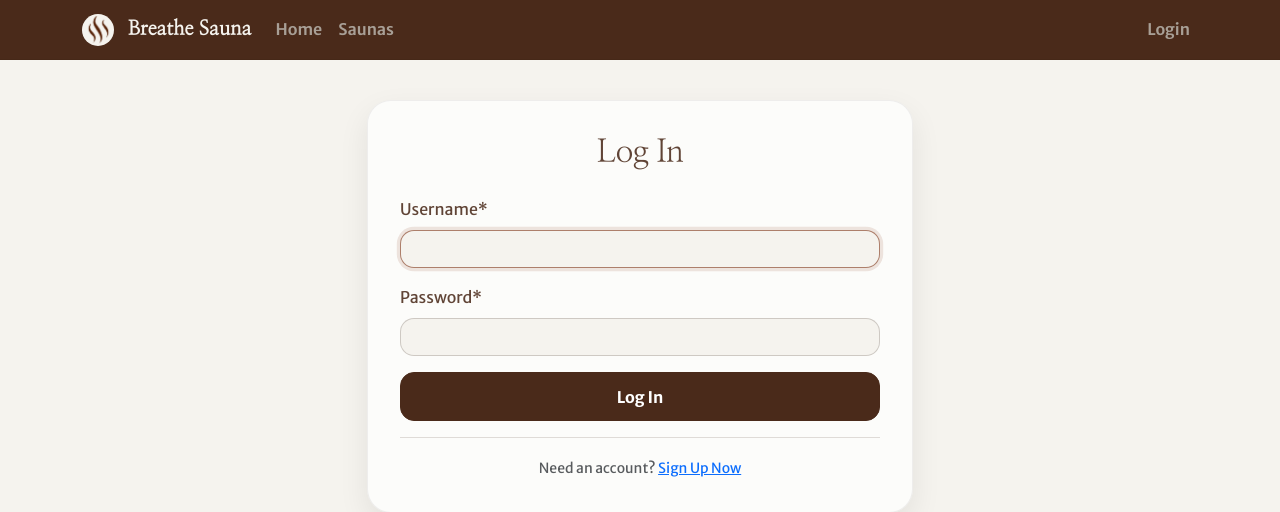
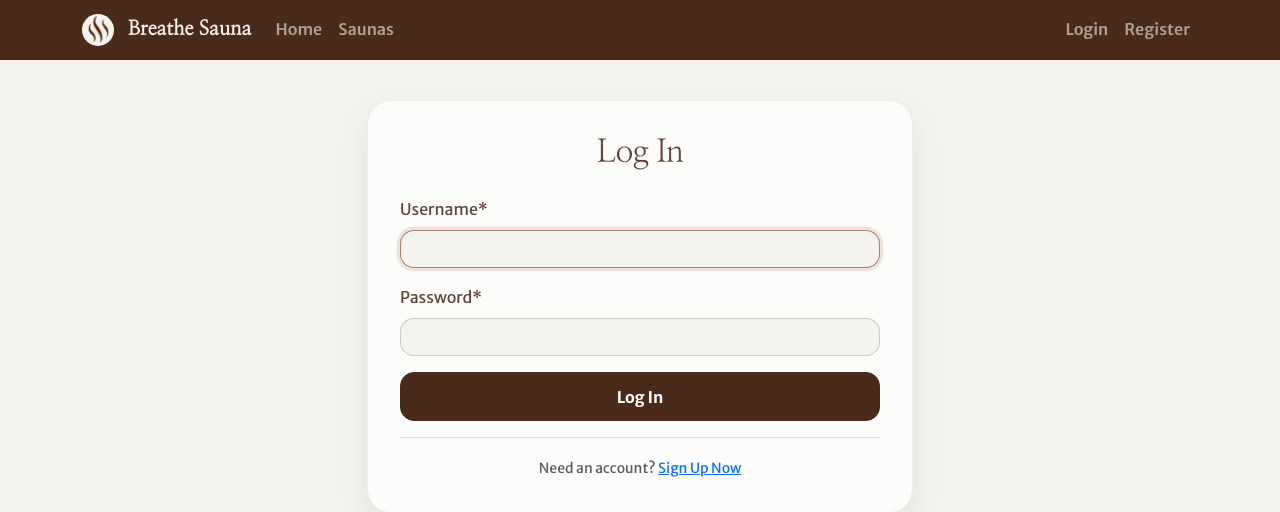
Before and after one commit to Court-Pencil/breathe-sauna-backend, a Django app: a page that uses bookings/templates/bookings/base.html in a window 1280 px wide. Shown: the top 512 px of the page. Run offline with Django 4.2, Linux system fonts and the light colour scheme; some libraries are stand-ins or nearby versions.

Commit message:
Add Register link to navbar for unauthenticated users

```diff
--- a/bookings/templates/bookings/base.html
+++ b/bookings/templates/bookings/base.html
@@ -100,6 +100,12 @@
                         </a>
                     </li>
 
+                    <li class="nav-item">
+                        <a class="nav-link" href="{% url 'register' %}">
+                            Register
+                        </a>
+                    </li>
+
                     {% endif %}
 
                 </ul>
```
